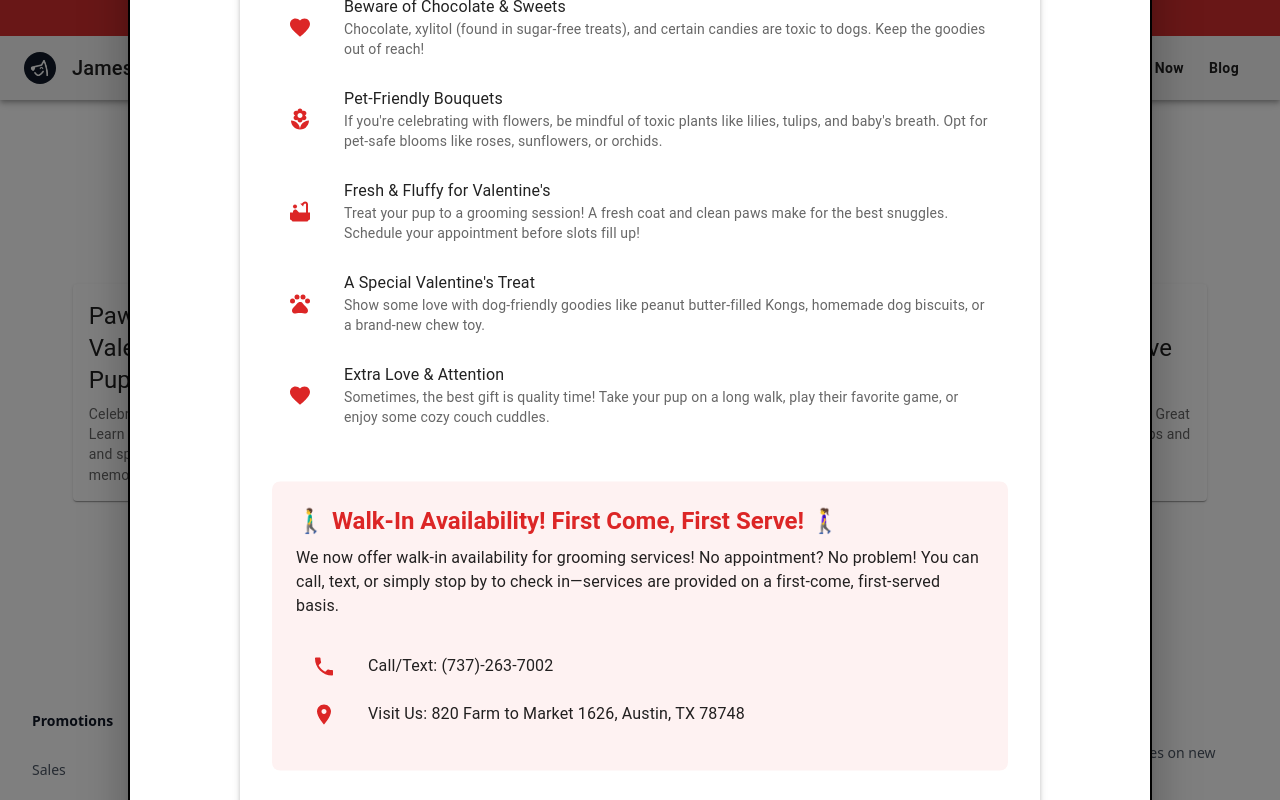
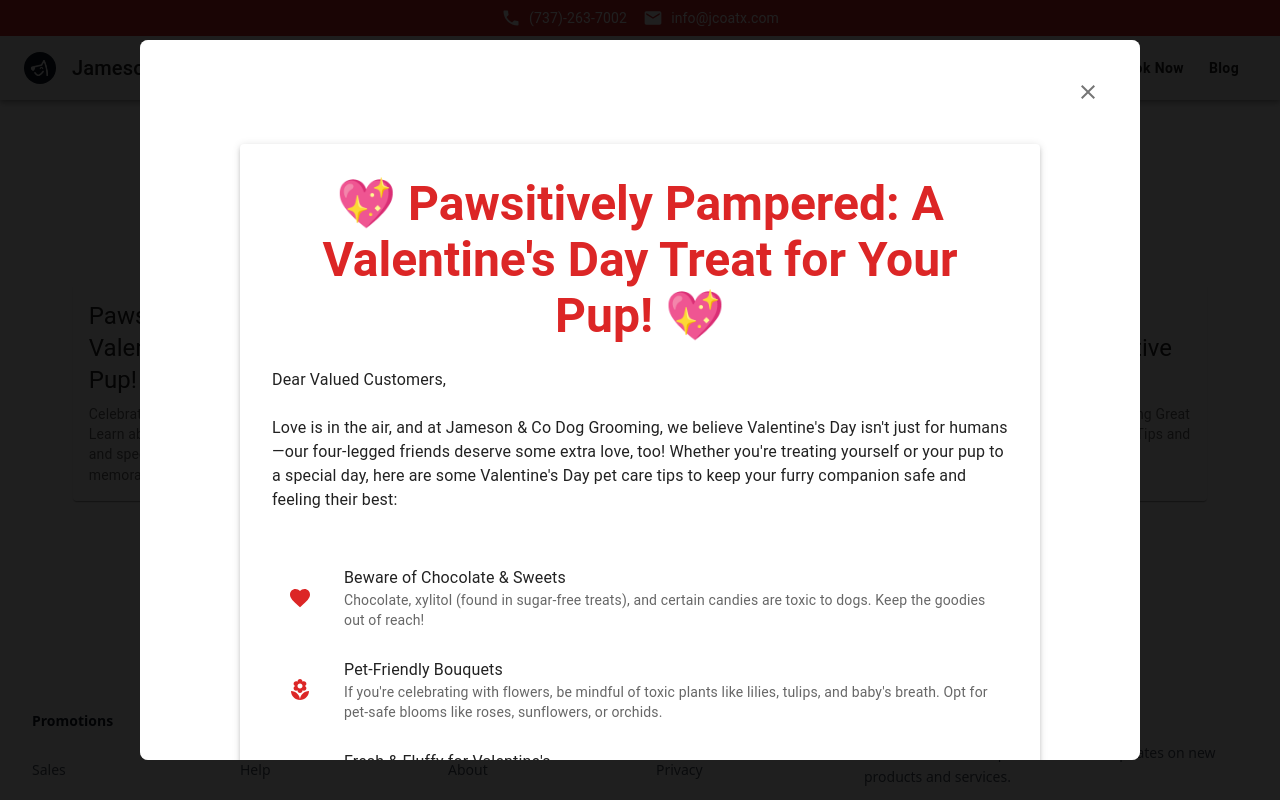
Before and after one commit to logankrieger317/jamesonAndCo, a React (Vite) app: page /blog in a window 1280 px wide. Both pictures are taken after a click on the button 245 px from the left and 392 px from the top of the page. Shown: the top 800 px of the page. Built offline with nearby package versions, Linux system fonts and the light colour scheme.

Commit message:
Fix blog post scrolling and improve modal layout

```diff
--- a/src/components/BlogPage.tsx
+++ b/src/components/BlogPage.tsx
@@ -73,35 +73,47 @@ const BlogPage: React.FC = () => {
                 </CardActionArea>
               </Card>
 
+              {/* Blog post modal */}
               <Modal
-                open={openBlog === post.id}
+                open={!!openBlog}
                 onClose={handleCloseBlog}
-                aria-labelledby="modal-modal-title"
-                aria-describedby="modal-modal-description"
+                aria-labelledby="blog-modal"
+                sx={{
+                  display: 'flex',
+                  alignItems: 'center',
+                  justifyContent: 'center',
+                  overflow: 'auto',
+                  p: 2
+                }}
               >
                 <Box sx={{
-                  position: 'absolute',
-                  top: '50%',
-                  left: '50%',
-                  transform: 'translate(-50%, -50%)',
-                  width: '80%',
+                  position: 'relative',
+                  width: '100%',
+                  maxWidth: '1000px',
+                  maxHeight: '90vh',
+                  overflow: 'auto',
                   bgcolor: 'background.paper',
-                  border: '2px solid #000',
-                  boxShadow: 24,
-                  p: 4,
+                  borderRadius: 2,
+                  p: { xs: 2, md: 4 },
+                  my: 'auto'
                 }}>
                   <IconButton
-                    aria-label="close"
                     onClick={handleCloseBlog}
                     sx={{
-                      position: 'absolute',
-                      right: 8,
-                      top: 8,
+                      position: 'sticky',
+                      top: 0,
+                      right: 0,
+                      float: 'right',
+                      zIndex: 1,
+                      bgcolor: 'background.paper',
+                      '&:hover': {
+                        bgcolor: 'action.hover'
+                      }
                     }}
                   >
                     <CloseIcon />
                   </IconButton>
-                  {post.component}
+                  {openBlog && blogPosts.find(post => post.id === openBlog)?.component}
                 </Box>
               </Modal>
             </React.Fragment>
--- a/src/components/FebBlog.tsx
+++ b/src/components/FebBlog.tsx
@@ -12,8 +12,14 @@ import WarningIcon from '@mui/icons-material/Warning';
 
 const FebBlog = () => {
   return (
+    <Box sx={{ width: '100%', overflow: 'hidden' }}>
       <Paper elevation={3} sx={{ p: 4, maxWidth: '800px', mx: 'auto', my: 4 }}>
-      <Typography variant="h3" component="h1" gutterBottom sx={{ color: '#dc2626', textAlign: 'center', fontWeight: 'bold' }}>
+        <Typography variant="h3" component="h1" gutterBottom sx={{
+          color: '#dc2626',
+          textAlign: 'center',
+          fontWeight: 'bold',
+          fontSize: { xs: '1.75rem', sm: '2.25rem', md: '3rem' }
+        }}>
           💖 Pawsitively Pampered: A Valentine's Day Treat for Your Pup! 💖
         </Typography>
 
@@ -112,6 +118,7 @@ const FebBlog = () => {
           Jameson & Co Dog Grooming
         </Typography>
       </Paper>
+    </Box>
   );
 };
 
```
Lines whose indentation alone changed are shown as unchanged.
